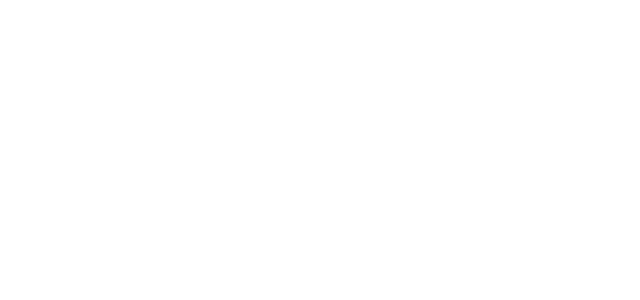
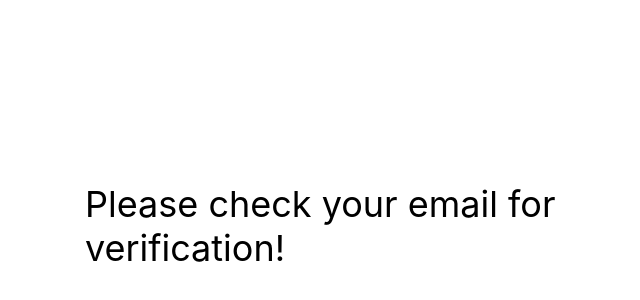
Before and after one commit to Squishy123/wayorder-frontend-ruhacks, a React (Create React App) app: page /emailconfirm/redirect in a window 1280 px wide. Shown: the part 174-474 px from the top of the page, without its empty margins (305-945 px from the left). Built offline with nearby package versions, Linux system fonts and the light colour scheme.

Commit message:
Added email confirmation redirect

```diff
--- a/src/App.js
+++ b/src/App.js
@@ -4,6 +4,7 @@
 
 import Home from './home/home';
 import Register from './register/register';
+import EmailConfirmationRedirect from './emailConfirmationRedirect/emailConfirmationRedirect';
 
 import './App.scss';
 
@@ -13,6 +14,7 @@
       <div className="app">
         <Route path="/" exact component={Home}/>
         <Route path="/register" component={Register}/>
+        <Route path="/emailconfirm/redirect" component={EmailConfirmationRedirect}/>
       </div>
     </Router>
 
--- /dev/null
+++ b/src/emailConfirmationRedirect/emailConfirmationRedirect.js
@@ -0,0 +1,17 @@
+import React from 'react';
+
+import styles from './emailConfirmationRedirect.module.scss';
+
+export default class EmailConfirmationRedirect extends React.Component {
+    constructor(props) {
+        super(props);
+    }
+
+    render() {
+        return (
+            <div className={styles.emailRedirect}>
+                <h1 className="display">Please check your email for verification!</h1>
+            </div>
+        )
+    }
+}
--- /dev/null
+++ b/src/emailConfirmationRedirect/emailConfirmationRedirect.module.scss
@@ -0,0 +1,10 @@
+.emailRedirect {
+    height: 100vh;
+    margin: auto;
+    max-width: 500px;
+
+    display: flex;
+    justify-content: center;
+    align-items: center;
+    flex-direction: column;
+}
--- a/src/register/register.js
+++ b/src/register/register.js
@@ -3,6 +3,8 @@
 import axios from 'axios';
 
 import styles from './register.module.scss';
+
+import { Redirect } from 'react-router-dom';
 
 export default class Register extends React.Component {
     constructor(props) {
@@ -12,7 +14,8 @@
             firstNameValue: "",
             lastNameValue: "",
             emailValue: "",
-            passwordValue: ""
+            passwordValue: "",
+            status: ""
         }
 
         this.onFirstNameChange = this.onFirstNameChange.bind(this);
@@ -46,14 +49,20 @@
             password: this.state.passwordValue
         })
         .then((res) => {
-            console.log(res);
+            this.setState({status: res.data.status});
+        })
+        .catch((err) => {
+            console.log(err);
         });
-        //console.log(this.state);
     }
 
     render() {
         return (
             <div className={styles.register}>
+                {
+                    (this.state.status === "success") ? <Redirect to="/emailconfirm/redirect"/> : null
+                }
+
                 <div className="row">
                     <div className="fg-1 margin-10">
                         <h3 className="display mb-5">Never wait for your meal</h3>
```
